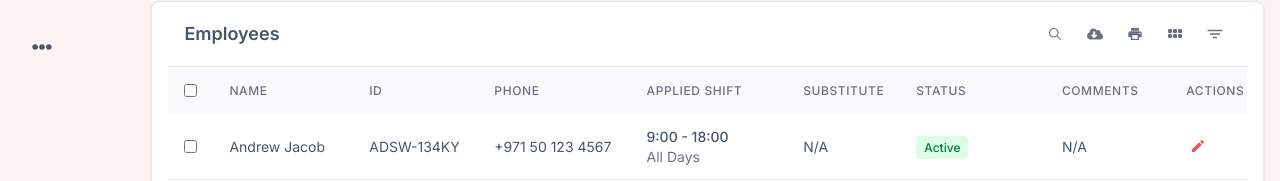
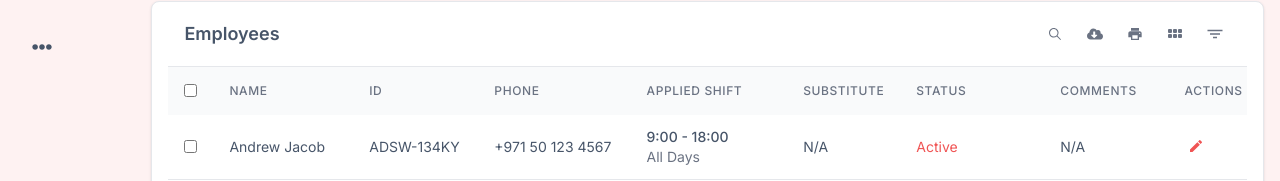
Before and after one commit to Melladmor/nanoVoltzDashbaord, a React (Vite) app: page /statistics in a window 1280 px wide. Shown: the part 619-800 px from the top of the page. Built offline with nearby package versions, Linux system fonts and the light colour scheme.

Commit message:
add customize cell to data table

```diff
--- a/src/components/DataTable/DataTable.tsx
+++ b/src/components/DataTable/DataTable.tsx
@@ -9,9 +9,31 @@ import {
   MdLocalPrintshop,
   MdModeEditOutline,
 } from "react-icons/md";
-import type { Column, DataGridProps } from "./type";
 
-const DataTable: React.FC<DataGridProps> = ({
+/* ================== Types (داخل الملف) ================== */
+export type ColumnType = "text" | "multiline" | "status";
+
+export type Column<T extends object> = {
+  field: keyof T;
+  header: string | React.ReactNode;
+  width?: React.CSSProperties["width"];
+  type?: ColumnType;
+  render?: (value: T[keyof T], row: T) => React.ReactNode;
+};
+
+export type DataGridProps<T extends object> = {
+  columns: Array<Column<T>>;
+  data: T[];
+  title?: string;
+  pageSize?: number;
+  showCheckbox?: boolean;
+  showActions?: boolean;
+  onRowEdit?: (row: T, index: number) => void;
+  onRowSelect?: (selected: Set<number>) => void;
+};
+/* ======================================================== */
+
+const DataTable = <T extends object>({
   columns,
   data,
   title = "Data Table",
@@ -20,83 +42,54 @@ const DataTable: React.FC<DataGridProps> = ({
   showActions = true,
   onRowEdit,
   onRowSelect,
-}) => {
+}: DataGridProps<T>) => {
   const [currentPage, setCurrentPage] = useState<number>(1);
   const [selectedRows, setSelectedRows] = useState<Set<number>>(new Set());
   const [selectAll, setSelectAll] = useState<boolean>(false);
 
-  const totalPages = Math.ceil(data.length / pageSize);
+  const totalPages = Math.max(1, Math.ceil(data.length / pageSize));
   const startIndex = (currentPage - 1) * pageSize;
-  const endIndex = startIndex + pageSize;
+  const endIndex = Math.min(startIndex + pageSize, data.length);
   const currentData = data.slice(startIndex, endIndex);
 
   const handleSelectAll = (checked: boolean): void => {
     setSelectAll(checked);
     const newSelected = new Set<number>();
-
     if (checked) {
-      const allIds = currentData.map((_, index) => startIndex + index);
-      allIds.forEach((id) => newSelected.add(id));
+      for (let i = 0; i < currentData.length; i++)
+        newSelected.add(startIndex + i);
     }
-
     setSelectedRows(newSelected);
-    if (onRowSelect) {
-      onRowSelect(newSelected);
-    }
+    onRowSelect?.(newSelected);
   };
 
   const handleRowSelect = (index: number, checked: boolean): void => {
     const newSelected = new Set(selectedRows);
     const actualIndex = startIndex + index;
-
-    if (checked) {
-      newSelected.add(actualIndex);
-    } else {
-      newSelected.delete(actualIndex);
-    }
-
+    checked ? newSelected.add(actualIndex) : newSelected.delete(actualIndex);
     setSelectedRows(newSelected);
-    setSelectAll(newSelected.size === currentData.length);
-
-    if (onRowSelect) {
-      onRowSelect(newSelected);
-    }
+    setSelectAll(
+      newSelected.size === currentData.length && currentData.length > 0
+    );
+    onRowSelect?.(newSelected);
   };
 
-  const handleEdit = (rowData: any, index: number): void => {
-    if (onRowEdit) {
-      onRowEdit(rowData, startIndex + index);
-    }
+  const handleEdit = (rowData: T, index: number): void => {
+    onRowEdit?.(rowData, startIndex + index);
   };
 
   const renderCellContent = (
-    value: any,
-    column: Column,
-    row: any
+    value: T[keyof T],
+    column: Column<T>,
+    row: T
   ): React.ReactNode => {
-    if (column.render) {
-      return column.render(value, row);
-    }
-
-    if (column.type === "status") {
-      const isActive = value === "Active" || value === "Active Substitute";
-      return (
-        <span
-          className={`px-2 py-1 rounded text-xs font-medium ${
-            isActive
-              ? "bg-green-100 text-green-700"
-              : "bg-gray-100 text-gray-600"
-          }`}>
-          {value}
-        </span>
-      );
-    }
+    if (column.render) return column.render(value, row);
 
     if (column.type === "multiline") {
-      const lines = String(value).split("\n");
+      const lines = String(value ?? "").split("\n");
       return (
         <div className="text-sm">
-          {lines.map((line: string, idx: number) => (
+          {lines.map((line, idx) => (
             <div
               key={idx}
               className={idx === 0 ? "font-medium" : "text-gray-500"}>
@@ -107,7 +100,7 @@ const DataTable: React.FC<DataGridProps> = ({
       );
     }
 
-    return value || "N/A";
+    return (value as React.ReactNode) ?? "N/A";
   };
 
   return (
@@ -151,7 +144,7 @@ const DataTable: React.FC<DataGridProps> = ({
                   />
                 </th>
               )}
-              {columns.map((column: Column, index: number) => (
+              {columns.map((column, index) => (
                 <th
                   key={index}
                   className="px-4 py-3 text-left text-[10px] text-nowrap sm:text-xs font-medium text-gray-500 uppercase tracking-wider"
@@ -166,8 +159,9 @@ const DataTable: React.FC<DataGridProps> = ({
               )}
             </tr>
           </thead>
+
           <tbody className="divide-y divide-gray-200">
-            {currentData.map((row: any, rowIndex: number) => (
+            {currentData.map((row, rowIndex) => (
               <tr
                 key={rowIndex}
                 className={`hover:bg-gray-50 text-nowrap ${
@@ -185,18 +179,23 @@ const DataTable: React.FC<DataGridProps> = ({
                     />
                   </td>
                 )}
-                {columns.map((column: Column, colIndex: number) => (
-                  <td
-                    key={colIndex}
-                    className="px-4 py-3 text-[10px] sm:text-sm text-icon-bg">
-                    {renderCellContent(row[column.field], column, row)}
-                  </td>
-                ))}
+
+                {columns.map((column, colIndex) => {
+                  const value = row[column.field];
+                  return (
+                    <td
+                      key={colIndex}
+                      className="px-4 py-3 text-[10px] sm:text-sm text-icon-bg">
+                      {renderCellContent(value as T[keyof T], column, row)}
+                    </td>
+                  );
+                })}
+
                 {showActions && (
                   <td className="px-4 py-3">
                     <button
                       onClick={() => handleEdit(row, rowIndex)}
-                      className="p-1 text-links-acitve  hover:bg-hover-pink cursor-pointer rounded"
+                      className="p-1 text-links-acitve hover:bg-hover-pink cursor-pointer rounded"
                       type="button">
                       <MdModeEditOutline className="w-4 h-4" />
                     </button>
@@ -214,29 +213,30 @@ const DataTable: React.FC<DataGridProps> = ({
           <span className="text-[10px] sm:text-sm text-gray-700 text-nowrap">
             Rows per page:
           </span>
-          <select className="rounded  py-1 text-[10px] sm:text-sm">
-            <option value="25">25</option>
-            <option value="50">50</option>
-            <option value="100">100</option>
+          <select
+            className="rounded py-1 text-[10px] sm:text-sm"
+            value={pageSize}
+            onChange={() => {}}>
+            <option value={25}>25</option>
+            <option value={50}>50</option>
+            <option value={100}>100</option>
           </select>
         </div>
 
         <div className="flex items-center space-x-4">
           <span className="text-[10px] sm:text-sm text-nowrap text-gray-700">
-            {startIndex + 1}-{Math.min(endIndex, data.length)} of {data.length}
+            {data.length === 0 ? 0 : startIndex + 1}-{endIndex} of {data.length}
           </span>
           <div className="flex items-center space-x-1">
             <button
-              onClick={() => setCurrentPage(Math.max(1, currentPage - 1))}
+              onClick={() => setCurrentPage((p) => Math.max(1, p - 1))}
               disabled={currentPage === 1}
               className="p-1 rounded hover:bg-gray-100 disabled:opacity-50 disabled:cursor-not-allowed"
               type="button">
               <MdChevronLeft className="w-4 h-4" />
             </button>
             <button
-              onClick={() =>
-                setCurrentPage(Math.min(totalPages, currentPage + 1))
-              }
+              onClick={() => setCurrentPage((p) => Math.min(totalPages, p + 1))}
               disabled={currentPage === totalPages}
               className="p-1 rounded hover:bg-gray-100 disabled:opacity-50 disabled:cursor-not-allowed"
               type="button">
--- a/src/components/DataTable/type.d.ts
+++ b/src/components/DataTable/type.d.ts
@@ -1,18 +1,20 @@
-export interface Column {
-  header: string;
-  field: string;
-  width?: string;
-  type?: "text" | "status" | "multiline" | "custom";
-  render?: (value: any, row: any) => React.ReactNode;
-}
+export type ColumnType = "text" | "multiline";
 
-export interface DataGridProps {
-  columns: Column[];
-  data: any[];
+export type Column<T extends object> = {
+  field: keyof T;
+  header: React.ReactNode | string;
+  width?: React.CSSProperties["width"];
+  type?: "text" | "multiline" | "status";
+  render?: (value: T[keyof T], row: T) => React.ReactNode;
+};
+
+export type DataGridProps<T extends object> = {
+  columns: Array<Column<T>>;
+  data: T[];
   title?: string;
   pageSize?: number;
   showCheckbox?: boolean;
   showActions?: boolean;
-  onRowEdit?: (rowData: any, index: number) => void;
-  onRowSelect?: (selectedRows: Set<number>) => void;
-}
+  onRowEdit?: (row: T, index: number) => void;
+  onRowSelect?: (selected: Set<number>) => void;
+};
--- a/src/data/data.ts
+++ b/src/data/data.ts
@@ -216,7 +216,7 @@ export const data1Y: DataPoint[] = generateSinusoidalData(
   5
 );
 // Types for Employee data
-interface Employee {
+export interface Employee {
   name: string;
   id: string;
   phone: string;
@@ -225,45 +225,6 @@ interface Employee {
   status: "Active" | "Active Substitute" | "Inactive";
   comments: string;
 }
-
-// Example usage component
-export const columns: Column[] = [
-  {
-    header: "Name",
-    field: "name",
-    type: "text",
-  },
-  {
-    header: "ID",
-    field: "id",
-    type: "text",
-  },
-  {
-    header: "Phone",
-    field: "phone",
-    type: "text",
-  },
-  {
-    header: "Applied Shift",
-    field: "appliedShift",
-    type: "multiline",
-  },
-  {
-    header: "Substitute",
-    field: "substitute",
-    type: "text",
-  },
-  {
-    header: "Status",
-    field: "status",
-    type: "status",
-  },
-  {
-    header: "Comments",
-    field: "comments",
-    type: "text",
-  },
-];
 
 export const tableData: Employee[] = [
   {
--- a/src/pages/Statistics/DashboardStatistics.tsx
+++ b/src/pages/Statistics/DashboardStatistics.tsx
@@ -1,10 +1,10 @@
 import Widget from "../../components/Widget/Widget";
 import {
-  columns,
   statsWidgetData,
   tableData,
   WavyChartdata,
   widgets,
+  type Employee,
 } from "../../data/data";
 import WavyChartStatistics from "./components/WavyChartStatistics";
 import SOLANA from "../../assets/logo/solana.png";
@@ -13,11 +13,61 @@ import StatsWidget from "../../components/Widget/StatsWidget";
 import type { StatsWidgetT, WidgetI } from "../../components/Widget/type";
 import { useHorizontalWheelScroll } from "../../hooks/useWheelHorizontalScroll";
 import DataTable from "../../components/DataTable/DataTable";
+import type { Column } from "../../components/DataTable/type";
 
 const DashboardStatistics = () => {
   const scrollRefWidget = useHorizontalWheelScroll<HTMLDivElement>();
   const scrollRefWidgetStats = useHorizontalWheelScroll<HTMLDivElement>();
-
+  const columns: Column<Employee>[] = [
+    {
+      header: "Name",
+      field: "name",
+      type: "text",
+    },
+    {
+      header: "ID",
+      field: "id",
+      type: "text",
+    },
+    {
+      header: "Phone",
+      field: "phone",
+      type: "text",
+    },
+    {
+      header: "Applied Shift",
+      field: "appliedShift",
+      type: "multiline",
+    },
+    {
+      header: "Substitute",
+      field: "substitute",
+      type: "text",
+    },
+    {
+      header: "Status",
+      field: "status",
+      render: (value) => {
+        return (
+          <div
+            className={
+              value === "Active"
+                ? "text-links-acitve"
+                : value === "Active Substitute"
+                ? "text-blue-600"
+                : "text-red-900"
+            }>
+            {value}
+          </div>
+        );
+      },
+    },
+    {
+      header: "Comments",
+      field: "comments",
+      type: "text",
+    },
+  ];
   return (
     <div className="grid grid-cols-1 gap-4 sm:gap-6">
       <div className="grid grid-cols-1 2xl:grid-cols-2 xl:grid-cols-2 sm:grid-cols-2 md:grid-cols-1  gap-4 sm:gap-6">
```
